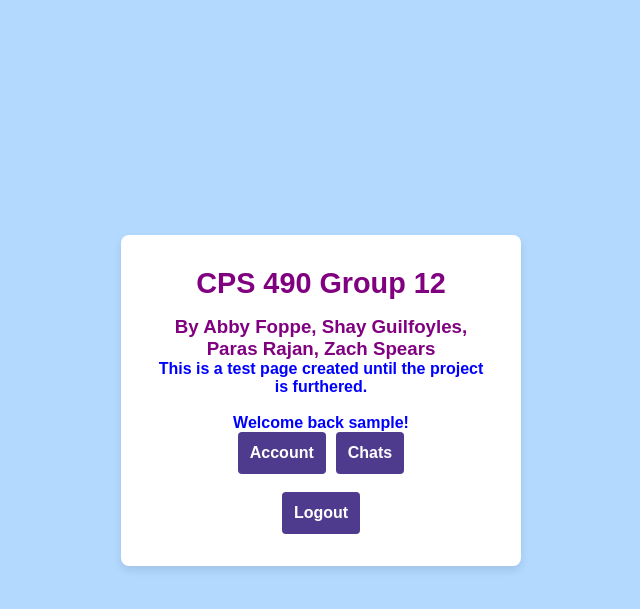
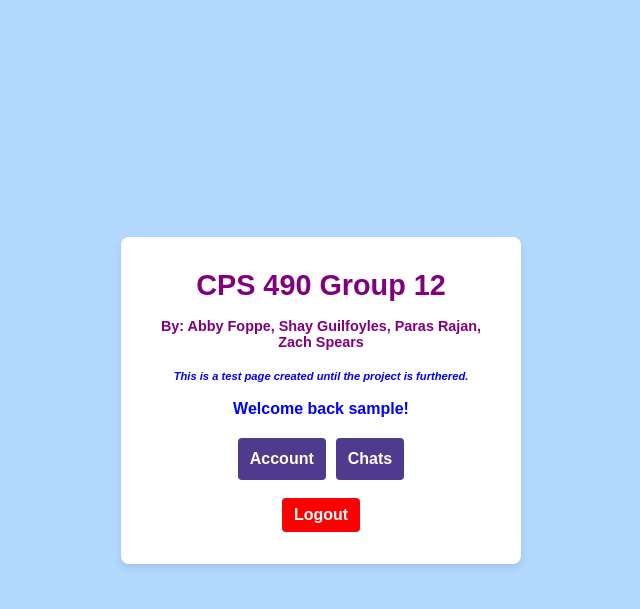
Before and after one commit to guilfoyles1/cps490group12, a Node server app: page / in a window 1280 px wide. Shown: the top 609 px of the page, without its empty margins (319-959 px from the left). Run offline with Node 20, Linux system fonts and the light colour scheme; the visitor is signed in with stand-in values (Sample User, id 1); some libraries are stand-ins or nearby versions.

Commit message:
made more changes

```diff
--- a/src/views/home_page.pug
+++ b/src/views/home_page.pug
@@ -6,10 +6,10 @@ html
         .container
             header
                 h1(style="color:purple") CPS 490 Group 12
-                h3(style="color:purple") By Abby Foppe, Shay Guilfoyles, Paras Rajan, Zach Spears
+                h3(style="color:purple; font-size: 0.9rem; margin-top: 10px;") By: Abby Foppe, Shay Guilfoyles, Paras Rajan, Zach Spears
 
             main
-                h4(style="color:blue") This is a test page created until the project is furthered.
+                h4(style="color:blue;font-size: 0.7rem;margin-top: 20px;font-style: italic;") This is a test page created until the project is furthered.
                 br
                 if (!isLoggedIn)
                     // Signup Button
@@ -19,13 +19,13 @@ html
                 else
                     h4(style="color:blue") Welcome back #{username}!
                     // Account Button
-                    button(type="button" style="margin-right: 10px;" onClick="window.location.href = '/protected_page';") Account
+                    button(type="button" style="margin-right: 10px;margin-top: 20px;" onClick="window.location.href = '/protected_page';") Account
                     // Chats Button
                     button(type="button" onClick="window.location.href = '/chat';") Chats
                     br
                     br
                     // Logout Button
-                    button(type="button" onClick="window.location.href = '/logout';") Logout
+                    button(type="button" style="background-color: red; color: white; border: none; padding: 8px 12px; border-radius: 4px; cursor: pointer;" onClick="window.location.href = '/logout';") Logout
 
             //-     // Display the chat if the user is logged in
             //-     if user
```
